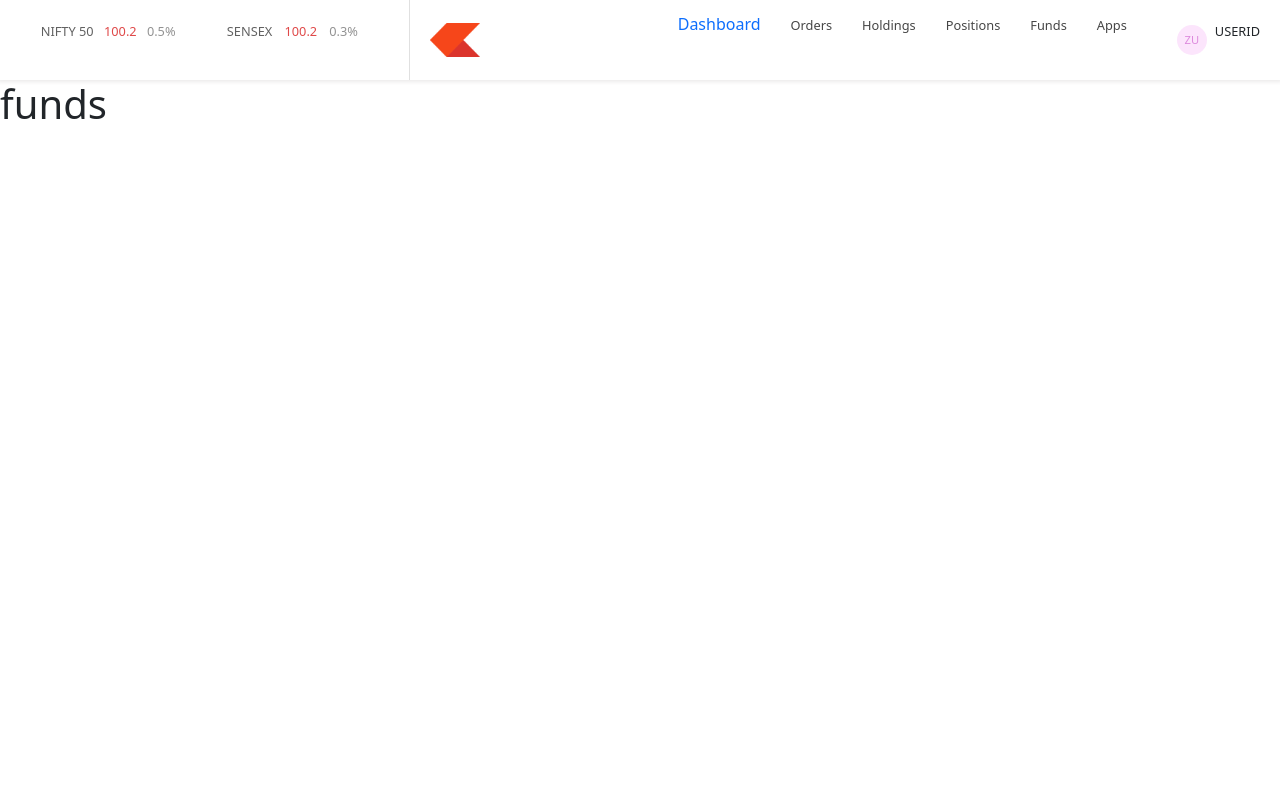
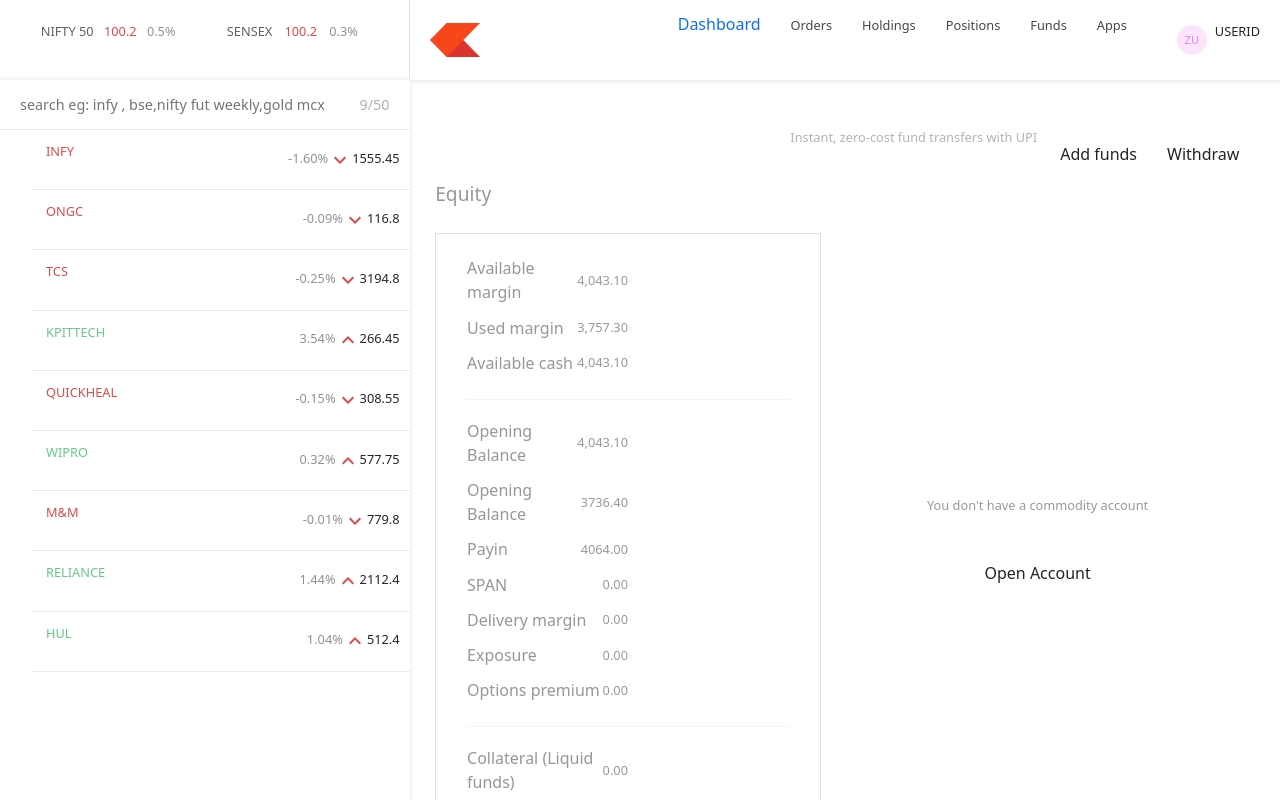
Before and after one commit to Vaibhavvvvvvvvv/tradingApp, a React (Vite) app in the folder dashboard/: page /funds in a window 1280 px wide. Built offline with nearby package versions, Linux system fonts and the light colour scheme.

Commit message:
complete_front_end_design_and_dashboard

```diff
--- a/dashboard/src/Components/Dashboard.jsx
+++ b/dashboard/src/Components/Dashboard.jsx
@@ -1,14 +1,21 @@
 import React from 'react'
 import { Route, Routes } from "react-router-dom";
+import Apps from './Apps'
+import Funds from './Funds'
+import Holdings from './Holdings'
+import Orders from './Orders'
+import Positions from './Positions'
 import Summary from './Summary'
-import Orders from './Orders'
-import Holdings from './Holdings'
-import Positions from './Positions'
-import Funds from './Funds'
-import Apps from './Apps'
+import WatchList from './WatchList';
+import { GeneralContextProvider } from './GeneralContext';
 
 const Dashboard = () => {
   return (
+    <div className="dashboard-container">
+      <GeneralContextProvider>
+        <WatchList />
+      </GeneralContextProvider>
+      <div className="content">
   <Routes>
   <Route exact path="/" element={<Summary />} />
           <Route path="/orders" element={<Orders />} />
@@ -17,6 +24,8 @@
           <Route path="/funds" element={<Funds />} />
           <Route path="/apps" element={<Apps />} />
   </Routes>
+  </div>
+  </div>
   )
 }
 export default Dashboard
--- a/dashboard/src/Components/Funds.jsx
+++ b/dashboard/src/Components/Funds.jsx
@@ -1,11 +1,88 @@
-import React from 'react'
+import React from "react";
+import { Link } from "react-router-dom";
 
 const Funds = () => {
   return (
-    <div>
-<h1>funds</h1>
-    </div>
-  )
-}
+    <>
+      <div className="funds">
+        <p>Instant, zero-cost fund transfers with UPI </p>
+        <Link className="btn btn-green">Add funds</Link>
+        <Link className="btn btn-blue">Withdraw</Link>
+      </div>
 
-export default Funds
+      <div className="row">
+        <div className="col">
+          <span>
+            <p>Equity</p>
+          </span>
+
+          <div className="table">
+            <div className="data">
+              <p>Available margin</p>
+              <p className="imp colored">4,043.10</p>
+            </div>
+            <div className="data">
+              <p>Used margin</p>
+              <p className="imp">3,757.30</p>
+            </div>
+            <div className="data">
+              <p>Available cash</p>
+              <p className="imp">4,043.10</p>
+            </div>
+            <hr />
+            <div className="data">
+              <p>Opening Balance</p>
+              <p>4,043.10</p>
+            </div>
+            <div className="data">
+              <p>Opening Balance</p>
+              <p>3736.40</p>
+            </div>
+            <div className="data">
+              <p>Payin</p>
+              <p>4064.00</p>
+            </div>
+            <div className="data">
+              <p>SPAN</p>
+              <p>0.00</p>
+            </div>
+            <div className="data">
+              <p>Delivery margin</p>
+              <p>0.00</p>
+            </div>
+            <div className="data">
+              <p>Exposure</p>
+              <p>0.00</p>
+            </div>
+            <div className="data">
+              <p>Options premium</p>
+              <p>0.00</p>
+            </div>
+            <hr />
+            <div className="data">
+              <p>Collateral (Liquid funds)</p>
+              <p>0.00</p>
+            </div>
+            <div className="data">
+              <p>Collateral (Equity)</p>
+              <p>0.00</p>
+            </div>
+            <div className="data">
+              <p>Total Collateral</p>
+              <p>0.00</p>
+            </div>
+          </div>
+        </div>
+
+        <div className="col">
+          <div className="commodity">
+            <p>You don't have a commodity account</p>
+            <Link className="btn btn-blue">Open Account</Link>
+          </div>
+        </div>
+      </div>
+    </>
+  );
+};
+
+export default Funds;
--- a/dashboard/src/Components/GeneralContext.jsx
+++ b/dashboard/src/Components/GeneralContext.jsx
@@ -1,11 +1,37 @@
-import React from 'react'
+import React, { useState } from "react";
 
-const GeneralContext = () => {
+import BuyActionWindow from "./BuyActionWindow";
+
+const GeneralContext = React.createContext({
+  openBuyWindow: (uid) => {},
+  closeBuyWindow: () => {},
+});
+
+export const GeneralContextProvider = (props) => {
+  const [isBuyWindowOpen, setIsBuyWindowOpen] = useState(false);
+  const [selectedStockUID, setSelectedStockUID] = useState("");
+
+  const handleOpenBuyWindow = (uid) => {
+    setIsBuyWindowOpen(true);
+    setSelectedStockUID(uid);
+  };
+
+  const handleCloseBuyWindow = () => {
+    setIsBuyWindowOpen(false);
+    setSelectedStockUID("");
+  };
+
   return (
-    <div>
-<h1>GeneralContext</h1>
-    </div>
-  )
-}
+    <GeneralContext.Provider
+      value={{
+        openBuyWindow: handleOpenBuyWindow,
+        closeBuyWindow: handleCloseBuyWindow,
+      }}
+    >
+      {props.children}
+      {isBuyWindowOpen && <BuyActionWindow uid={selectedStockUID} />}
+    </GeneralContext.Provider>
+  );
+};
 
-export default GeneralContext
+export default GeneralContext;
--- a/dashboard/src/Components/Holdings.jsx
+++ b/dashboard/src/Components/Holdings.jsx
@@ -1,11 +1,65 @@
 import React from 'react'
+import { holdings } from "../data/data";
 
 const Holdings = () => {
   return (
-    <div>
-<h1>holdings</h1>
-    </div>
-  )
+    <>
+      <h3 className='title'> Holdings ({holdings.length})</h3>
+      <div className='order-table'>
+        <table>
+          <tr>
+            <th>Instrument</th>
+            <th>Qty.</th>
+            <th>Avg</th>
+            <th>Ltp</th>
+            <th>Cur</th>
+            <th>P&L</th>
+            <th>Net chg.</th>
+            <th>Day Chg.</th>
+          </tr>
+
+          {holdings.map((stock, index) => {
+            const curValue = stock.price * stock.qty;
+            const isProfit = curValue - stock.avg * stock.qty >= 0.0;
+            const profClass = isProfit ? "profit" : "loss";
+            const dayClass = stock.isLoss ? "loss" : "profit"
+            return (
+              <tr key={index} >
+                <td>{stock.name}</td>
+                <td>{stock.name}</td>
+                <td>{stock.avg.toFixed(2)}</td>
+                <td>{stock.price.toFixed(2)}</td>
+                <td>{curValue.toFixed(2)}</td>
+                <td className={profClass}>
+                  {(curValue - stock.avg * stock.qty).toFixed(2)}
+                  </td>
+                <td className={profClass}>{stock.net}</td>
+                <td className={dayClass}>{stock.day}</td>
+              </tr>
+            )
+          })}
+        </table>
+      </div>
+      <div className="row">
+        <div className="col">
+          <h5>
+            29,875.<span>55</span>{" "}
+          </h5>
+          <p>Total investment</p>
+        </div>
+        <div className="col">
+          <h5>
+            31,428.<span>95</span>{" "}
+          </h5>
+          <p>Current value</p>
+        </div>
+        <div className="col">
+          <h5>1,553.40 (+5.20%)</h5>
+          <p>P&L</p>
+        </div>
+      </div>
+    </>
+    )
 }
 
 export default Holdings
--- a/dashboard/src/Components/Menu.jsx
+++ b/dashboard/src/Components/Menu.jsx
@@ -95,7 +95,7 @@
           <div className="avatar">ZU</div>
           <p className="username">USERID</p>
         </div>
-        {/* {isProfileDropdownOpen} */}
+        {isProfileDropdownOpen}
       </div>
     </div>
   );
--- a/dashboard/src/Components/Orders.jsx
+++ b/dashboard/src/Components/Orders.jsx
@@ -1,11 +1,18 @@
-import React from 'react'
+import React from "react";
+import { Link } from "react-router-dom";
 
 const Orders = () => {
   return (
-    <div>
-<h1>orders</h1>
+    <div className="orders">
+      <div className="no-orders">
+        <p>You haven't placed any orders today</p>
+
+        <Link to={"/"} className="btn">
+          Get started
+        </Link>
+      </div>
     </div>
-  )
-}
+  );
+};
 
-export default Orders
+export default Orders;
--- a/dashboard/src/Components/Positions.jsx
+++ b/dashboard/src/Components/Positions.jsx
@@ -1,10 +1,43 @@
 import React from 'react'
-
+import { positions } from "../data/data";
 const Positions = () => {
   return (
-    <div>
-<h1>position</h1>
-    </div>
+   <>
+   <h3 className="title"> Positions ({positions.length})</h3>
+   <div className='order-table'>
+    <table>
+      <tr>
+        <th>Product</th>
+        <th>Instrument</th>
+        <th>Qty</th>
+        <th>Avg</th>
+        <th>Ltp</th>
+        <th>P&L</th>
+        <th>Chg.</th>
+      </tr>
+
+      {positions.map((stock, index) => {
+            const curValue = stock.price * stock.qty;
+            const isProfit = curValue - stock.avg * stock.qty >= 0.0;
+            const profClass = isProfit ? "profit" : "loss";
+            const dayClass = stock.isLoss ? "loss" : "profit"
+            return (
+              <tr key={index} >
+                <td>{stock.product}</td>
+                <td>{stock.name}</td>
+                <td>{stock.qty}</td>
+                <td>{stock.avg.toFixed(2)}</td>
+                <td>{stock.price.toFixed(2)}</td>
+                <td className={profClass}>
+                  {(curValue - stock.avg * stock.qty).toFixed(2)}
+                  </td>
+                <td className={dayClass}>{stock.day}</td>
+              </tr>
+            )
+          })}
+    </table>
+   </div>
+   </>
   )
 }
 
--- a/dashboard/src/Components/WatchList.jsx
+++ b/dashboard/src/Components/WatchList.jsx
@@ -1,11 +1,102 @@
-import React from 'react'
+import React,{useState} from 'react'
+import { Tooltip , Grow } from '@mui/material';
+
+import {watchlist} from '../data/data'
+import {
+  BarChartOutlined,
+  KeyboardArrowDown,
+  KeyboardArrowUp,
+  MoreHoriz,
+} from "@mui/icons-material";
 
 const WatchList = () => {
   return (
-    <div>
-<h1>watchlist</h1>
+    <>
+    <div className='watchlist-container'>
+      <div className='search-container'>
+       <input type='text'
+       name='search'
+       id='search'
+       placeholder='search eg: infy , bse,nifty fut weekly,gold mcx'
+       className='search'
+       />
+       <span className='counts'>{watchlist.length}/50</span>
+      </div>
+      <ul className='list'>
+         {watchlist.map((stock , index)=>{
+          return <WatchListItem stock={stock} key={index}/>
+         })}
+      </ul>
     </div>
+    </>
+  )
+}
+export default WatchList
+
+const WatchListItem = ({stock}) =>{
+  const [showWatchListAction , setShowWatchListAction] =useState(false)
+
+  const handleMouseEnter = (e)=>{
+    setShowWatchListAction(true)
+  }
+  const handleMouseExit = (e)=>{
+    setShowWatchListAction(false)
+  }
+  return(
+    <li onMouseEnter={handleMouseEnter} onMouseLeave={handleMouseExit}>
+      <div className='item'>
+        <p className={stock.isDown ? "down" : "up"}>{stock.name}</p>
+        <div className='itemInfo'>
+      <span className='percent'>{stock.percent}</span>
+      {stock.isDown ? (
+        <KeyboardArrowDown className='down'/>
+      ): <KeyboardArrowUp className='down'/>}
+      <span className='price'>{stock.price}</span>
+        </div>
+      </div>
+      {showWatchListAction && <WatchListActions uid={stock.name}/>}
+    </li>
   )
 }
 
-export default WatchList
+const WatchListActions = ({uid})=>{
+ return(
+  <span className="actions">
+      <span>
+        <Tooltip
+          title="Buy (B)"
+          placement="top"
+          arrow
+          TransitionComponent={Grow}
+          // onClick={handleBuyClick}
+        >
+          <button className="buy">Buy</button>
+        </Tooltip>
+        <Tooltip
+          title="Sell (S)"
+          placement="top"
+          arrow
+          TransitionComponent={Grow}
+        >
+          <button className="sell">Sell</button>
+        </Tooltip>
+        <Tooltip
+          title="Analytics (A)"
+          placement="top"
+          arrow
+          TransitionComponent={Grow}
+        >
+          <button className="action">
+            <BarChartOutlined className="icon" />
+          </button>
+        </Tooltip>
+        <Tooltip title="More" placement="top" arrow TransitionComponent={Grow}>
+          <button className="action">
+            <MoreHoriz className="icon" />
+          </button>
+        </Tooltip>
+      </span>
+    </span>
+ )
+
+}
```
Also changed, not shown: dashboard/package.json (+7 -5 lines), 1 other file (tests, documents, lock files or other folders).
